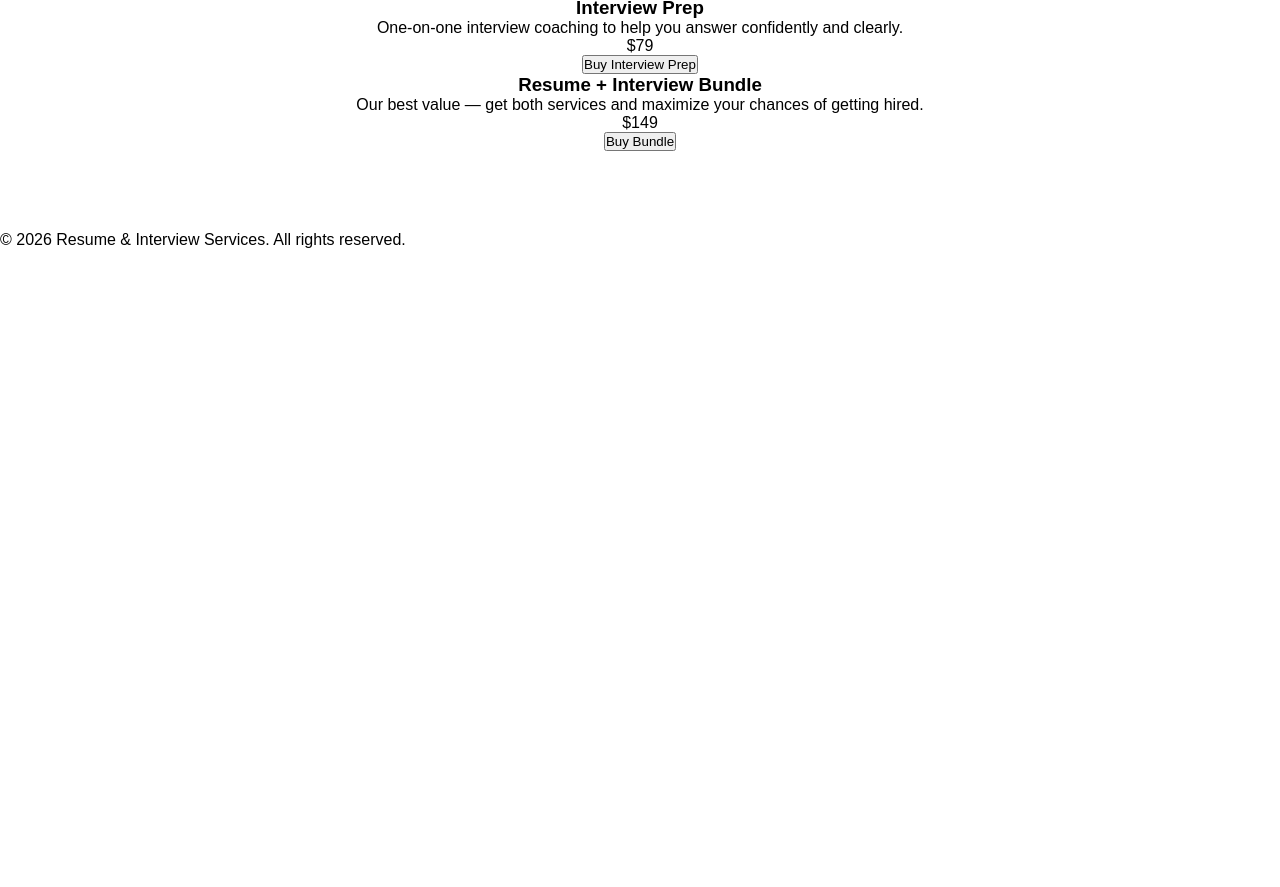
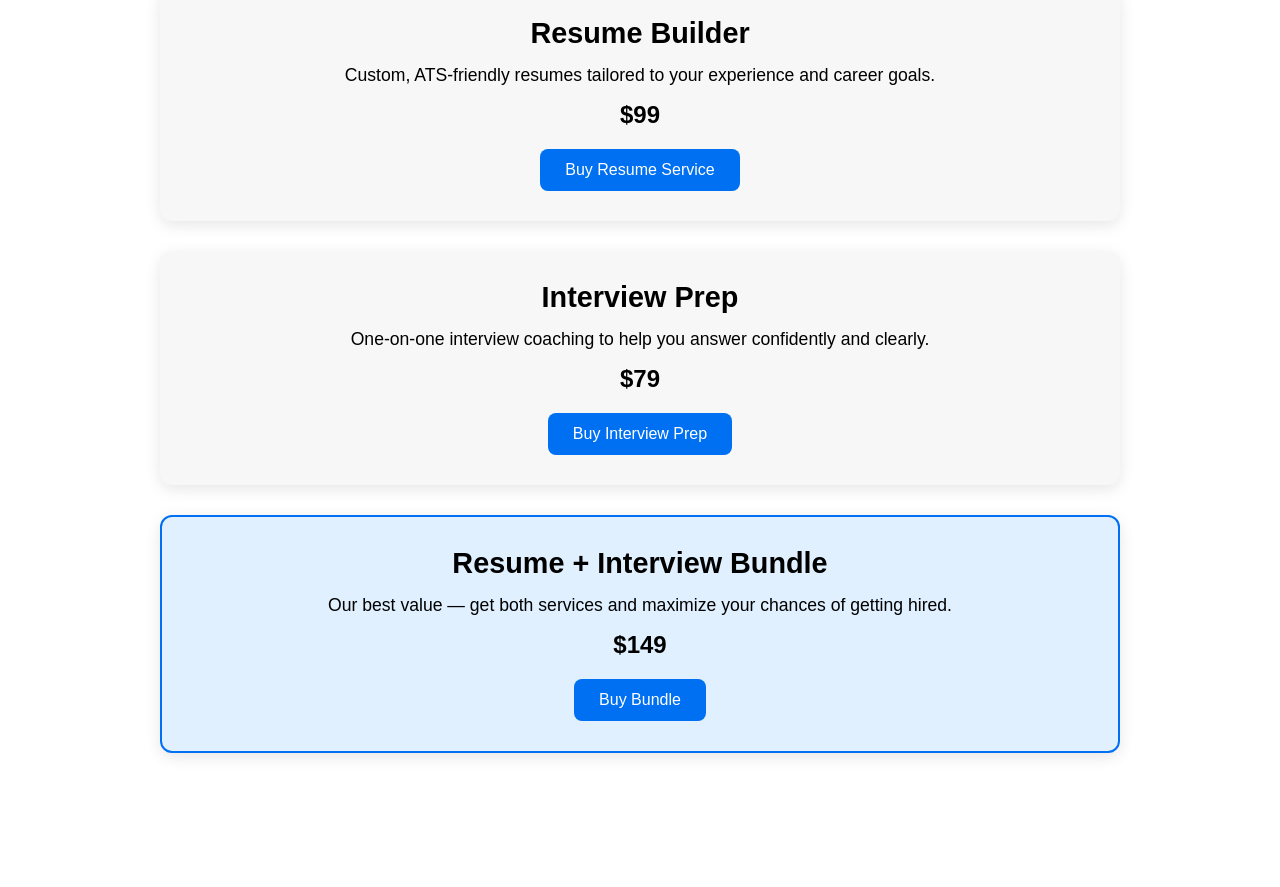
Before and after one commit to ApplyInterviewStart/applyinterviewstart.github.io, a plain HTML site: page index.html in a window 1280 px wide. Shown: the part 615-1502 px from the top of the page. Before the commit the page ends 864 px from the top, so only its background shows below. Drawn offline with Linux system fonts and the light colour scheme; a script that the page names is missing.

Commit message:
redoing files

```diff
--- a/styles.css
+++ b/styles.css
@@ -45,3 +45,66 @@ section.services {
   margin: 0 auto;
   text-align: center;
 }
+
+section.services h2 {
+  font-size: 2.5rem;
+  margin-bottom: 50px;
+}
+
+.service-card {
+  background-color: #f7f7f7;
+  border-radius: 12px;
+  padding: 30px;
+  margin-bottom: 30px;
+  box-shadow: 0 4px 15px rgba(0,0,0,0.1);
+  transition: transform 0.2s;
+}
+
+.service-card:hover {
+  transform: translateY(-5px);
+}
+
+.service-card h3 {
+  font-size: 1.8rem;
+  margin-bottom: 15px;
+}
+
+.service-card p {
+  font-size: 1.1rem;
+  margin-bottom: 15px;
+}
+
+.service-card .price {
+  font-weight: bold;
+  font-size: 1.5rem;
+  margin-bottom: 20px;
+}
+
+.service-card button {
+  background-color: #0070f3;
+  color: #fff;
+  border: none;
+  padding: 12px 25px;
+  border-radius: 8px;
+  cursor: pointer;
+  font-size: 1rem;
+  transition: background-color 0.3s;
+}
+
+.service-card button:hover {
+  background-color: #0055aa;
+}
+
+.service-card.highlight {
+  background-color: #e0f0ff;
+  border: 2px solid #0070f3;
+}
+
+/* ===== Footer ===== */
+footer {
+  background-color: #111;
+  color: #fff;
+  text-align: center;
+  padding: 40px 20px;
+  margin-top: 60px;
+}
```
Also changed, not shown: index.html (+1 -1 lines).
